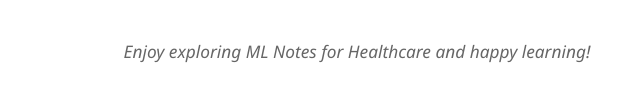
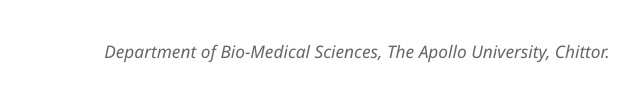
Before and after one commit to ggkrishna/ML-notes, a plain HTML site: page index.html in a window 1280 px wide. Shown: the part 863-964 px from the top of the page, 283-923 px from the left. Drawn offline with Linux system fonts and the light colour scheme.

Commit message:
Update index.html

```diff
--- a/index.html
+++ b/index.html
@@ -100,7 +100,7 @@
             </ul>
         </div>
         <div class="footer">
-            <em>Enjoy exploring ML Notes for Healthcare and happy learning!</em>
+            <em>Department of Bio-Medical Sciences, The Apollo University, Chittor.</em>
         </div>
     </div>
 </body>
```
